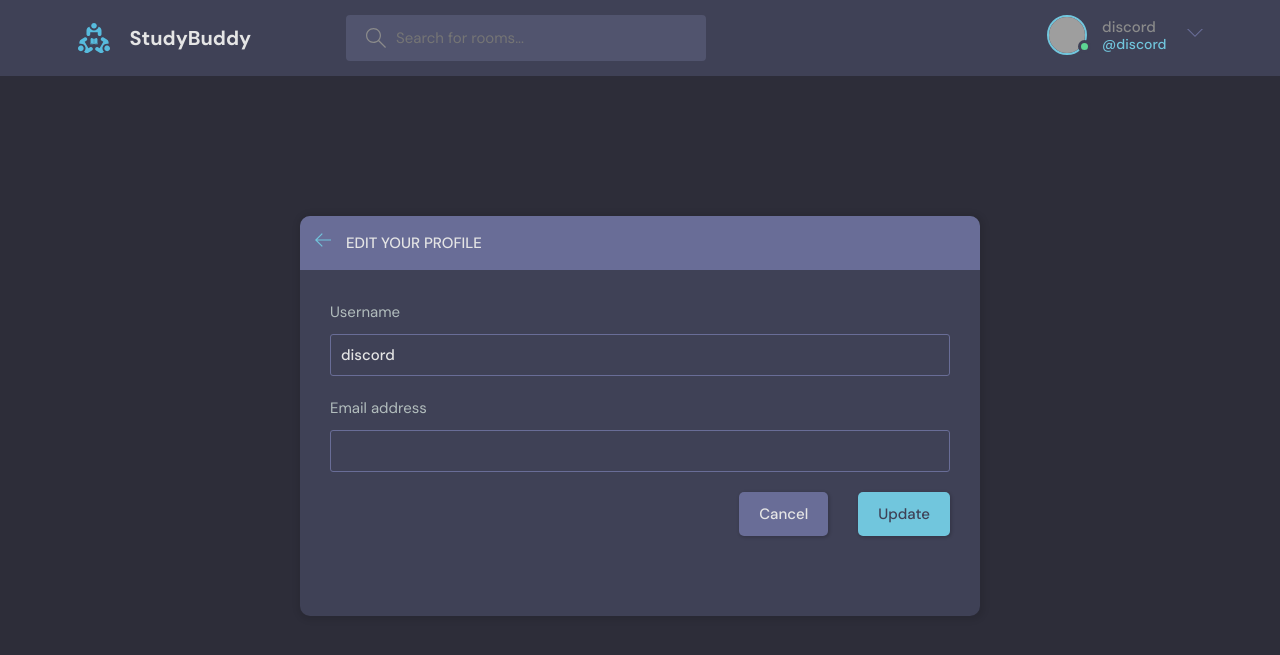
After one commit to Ashutosh2302/Discord-Clone, a Django app: page /update_user/ in a window 1280 px wide. The commit adds this page. Shown: the top 655 px of the page. Run offline with Django 3.2, Linux system fonts and the light colour scheme; a user stored in the database is signed in; grey boxes are pictures that could not be loaded.

Commit message:
update user feature

```diff
--- a/base/forms.py
+++ b/base/forms.py
@@ -1,9 +1,16 @@
 from django.db.models import fields
 from django.forms import ModelForm
 from .models import Room, Message
+from django.contrib.auth.models import User
+
 
 class RoomForm(ModelForm):
     class Meta:
         model = Room
         fields = '__all__'
         exclude = ['host', 'participants']
+
+class UserForm(ModelForm):
+    class Meta:
+        model = User
+        fields = ['username', 'email']
--- a/base/templates/base/profile.html
+++ b/base/templates/base/profile.html
@@ -21,7 +21,7 @@
           <div class="profile__info">
             <h3>{{user.username}}</h3>
             <p>@{{user.username}}</p>
-            <a href="edit-user.html" class="btn btn--main btn--pill">Edit Profile</a>
+            <a href="{% url 'update-user' %}" class="btn btn--main btn--pill">Edit Profile</a>
           </div>
           <div class="profile__about">
             <h3>About</h3>
--- a/base/templates/base/topics_component.html
+++ b/base/templates/base/topics_component.html
@@ -9,9 +9,9 @@
 
       {% for topic in topics %}
       <li>
-
+        {% if topic.room_set.all.count > 0 %}
         <a href="{% url 'home' %}?q={{topic.name}}">{{topic.name}} <span>{{topic.room_set.all.count}}</span> </a>
-
+        {% endif %}
       </li>
       {% endfor %}
 
--- /dev/null
+++ b/base/templates/base/update_user.html
@@ -0,0 +1,45 @@
+{% extends 'main.html' %}
+
+{% block content %}
+
+    <main class="update-account layout">
+        <div class="container">
+            <div class="layout__box">
+                <div class="layout__boxHeader">
+                    <div class="layout__boxTitle">
+                        <a href="{% url 'home' %}">
+                            <svg version="1.1" xmlns="http://www.w3.org/2000/svg" width="32" height="32"
+                                viewBox="0 0 32 32">
+                                <title>arrow-left</title>
+                                <path
+                                    d="M13.723 2.286l-13.723 13.714 13.719 13.714 1.616-1.611-10.96-10.96h27.625v-2.286h-27.625l10.965-10.965-1.616-1.607z">
+                                </path>
+                            </svg>
+                        </a>
+                        <h3>Edit your profile</h3>
+                    </div>
+                </div>
+                <div class="layout__body">
+                    <form class="form" action="" method='POST'>
+                      {% csrf_token %}
+
+                      {% for field in form %}
+                        <div class="form__group">
+                            <label for="profile_pic">{{field.label}}</label>
+                            {{field}}
+                        </div>
+                      {% endfor %}
+
+
+                        <div class="form__action">
+                            <a class="btn btn--dark" href="index.html">Cancel</a>
+                            <button class="btn btn--main" type="submit">Update</button>
+                        </div>
+                    </form>
+                </div>
+            </div>
+        </div>
+      </div>
+    </main>
+
+{% endblock %}
--- a/base/urls.py
+++ b/base/urls.py
@@ -14,4 +14,5 @@ urlpatterns = [
     path('delete_room/<str:pk>/', views.delete_room, name='delete-room'),
     path('delete_message/<str:pk>/', views.delete_message, name='delete-message'),
     path('delete_message_home/<str:pk>/', views.delete_message_home, name='delete-message-home'),
+    path('update_user/', views.update_user, name='update-user'),
 ]
--- a/base/views.py
+++ b/base/views.py
@@ -6,7 +6,7 @@ from django.contrib.auth import authenticate, login, logout
 from django.contrib.auth.forms import UserCreationForm
 from django.db.models import Q
 from .models import *
-from .forms import RoomForm
+from .forms import RoomForm, UserForm
 # Create your views here.
 
 def login_page(request):
@@ -64,7 +64,6 @@ def home(request):
     topics = Topic.objects.all()
     room_count = rooms.count()
     room_messages = Message.objects.filter(room__topic__name__icontains=q)
-
 
     context = {'rooms':rooms, 'topics': topics, 'room_count': room_count, 'room_messages': room_messages}
     return render(request, 'base/home.html', context)
@@ -177,3 +176,16 @@ def delete_message_home(request, pk):
         message.delete()
         return redirect('home')
     return render(request, 'base/delete.html', {'room': message})
+
+@login_required(login_url='login')
+def update_user(request):
+    user = request.user
+    form = UserForm(instance=user)
+
+    if request.method == 'POST':
+        form = UserForm(request.POST, instance=user)
+        if form.is_valid():
+            form.save()
+            return redirect('profile', pk=user.id)
+
+    return render(request, 'base/update_user.html', {'form': form})
--- a/templates/navbar.html
+++ b/templates/navbar.html
@@ -24,7 +24,7 @@
         {% if request.user.is_authenticated %}
 
         <div class="header__user">
-          <a href="profile.html">
+          <a href="{% url 'profile' request.user.id %}">
             <div class="avatar avatar--medium active">
               <img src="https://randomuser.me/api/portraits/men/37.jpg" />
             </div>
@@ -49,7 +49,7 @@
         {% endif %}
 
         <div class="dropdown-menu">
-          <a href="settings.html" class="dropdown-link"
+          <a href="{% url 'update-user' %}" class="dropdown-link"
             ><svg version="1.1" xmlns="http://www.w3.org/2000/svg" width="32" height="32" viewBox="0 0 32 32">
               <title>tools</title>
               <path
```
Also changed, not shown: db.sqlite3.
